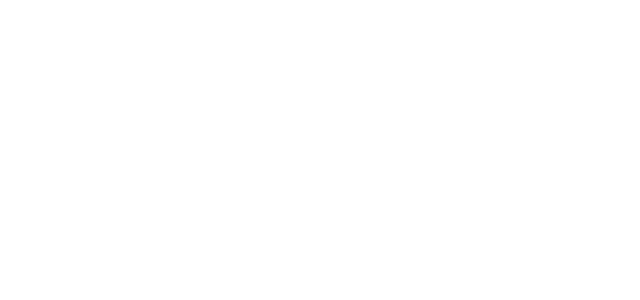
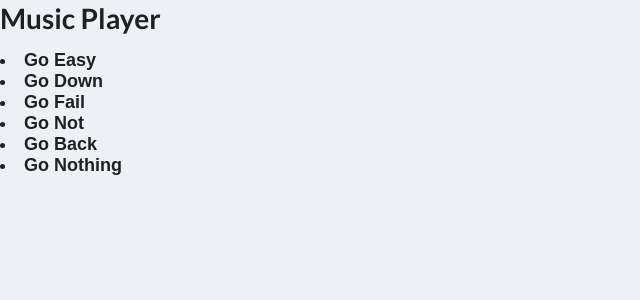
Before and after one commit to AlienDev66/playing-music, a React (Create React App) app: page / in a window 1280 px wide. Shown: the top 300 px of the page, without its empty margins (0-640 px from the left). Built offline with nearby package versions, Linux system fonts and the light colour scheme.

Commit message:
:rocket: Playing basic music.

```diff
--- a/src/styles/GlobalStyle.ts
+++ b/src/styles/GlobalStyle.ts
@@ -7,12 +7,14 @@
  box-sizing: border-box;
 }
 body{
- color: #FFF;
  background-color: var(--color-background);
 }
 
 body, input, button, textarea {
- font: 600 18px Nunito, sans-serif;
+ font: 600 18px Ubuntu, Nunito, sans-serif;
 }
-
+:root{
+ --color-background: #ebf2f5;
+ --color-button: #ffd666;
+}
 `;
```
